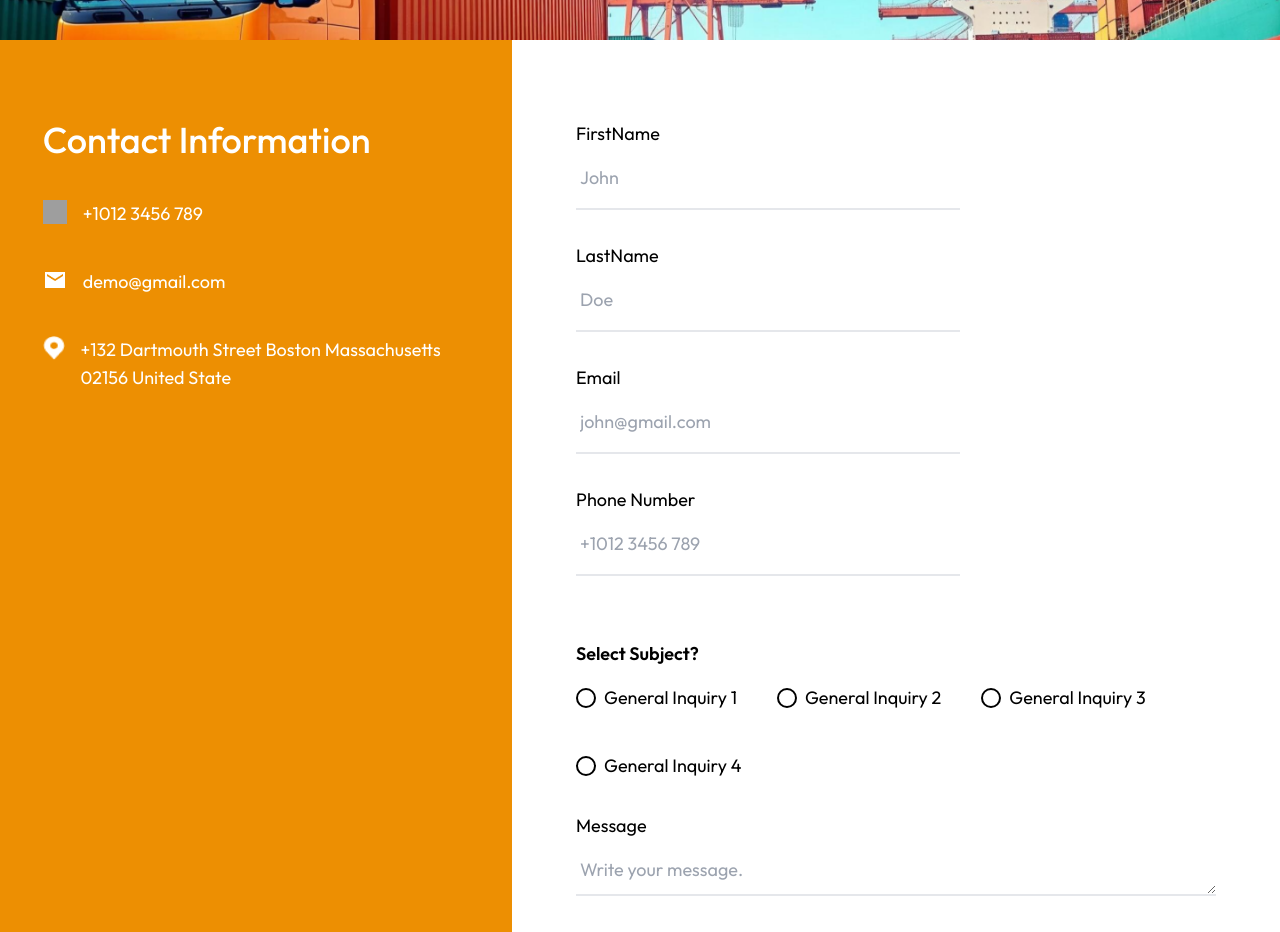
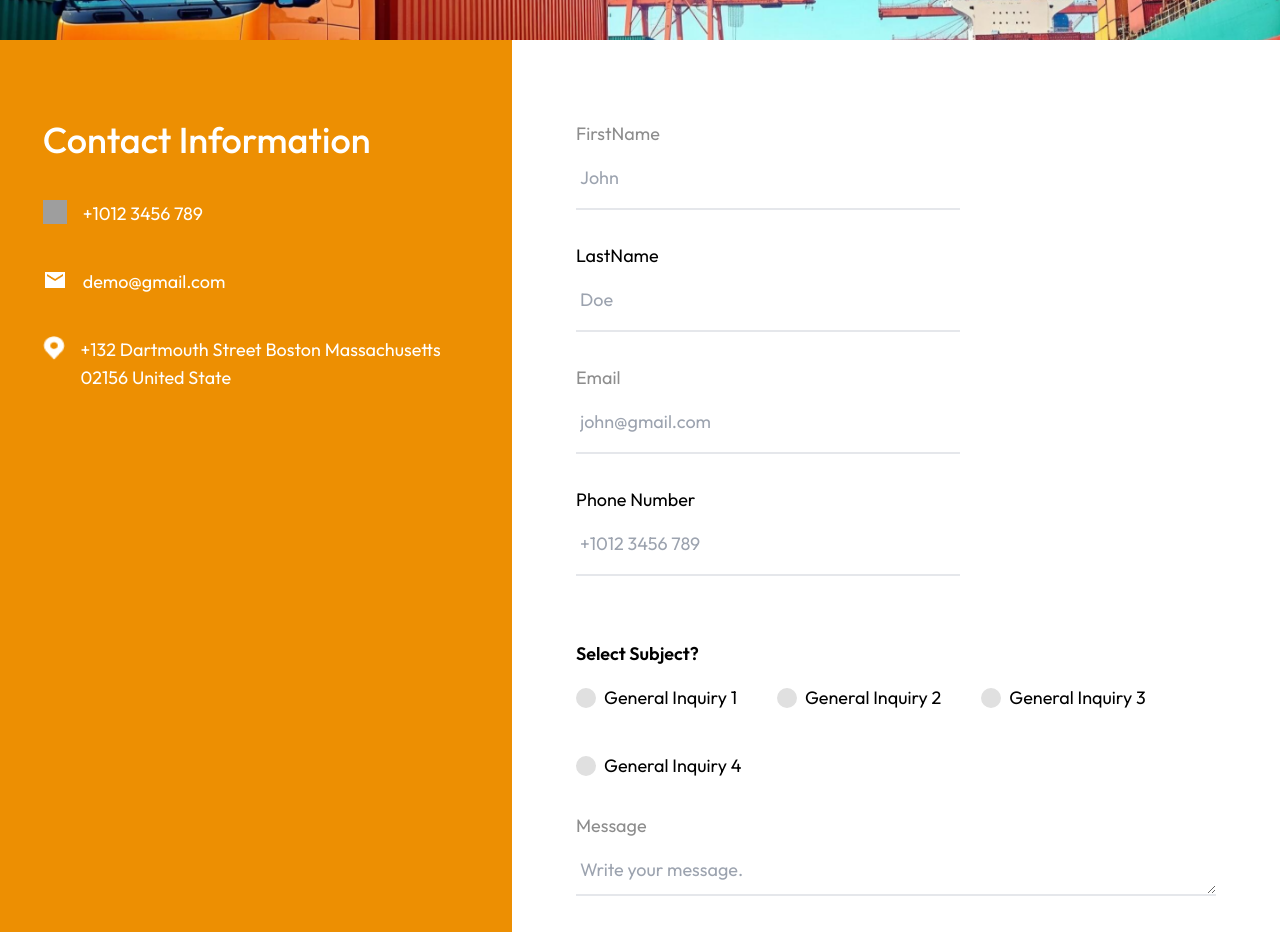
Before and after one commit to Sohaib-Ahmed869/GoodwillCargo, a React (Vite) app: page /contact in a window 1280 px wide. Shown: the part 760-1692 px from the top of the page. Built offline with nearby package versions, Linux system fonts and the light colour scheme; grey boxes are pictures that could not be loaded.

Commit message:
adjust some changes in form

```diff
--- a/src/component/about/Choose.jsx
+++ b/src/component/about/Choose.jsx
@@ -47,8 +47,8 @@ const Choose = () => {
               <span className="p-7  flex flex-col gap-10 w-full">
                 <h1 className="text-2xl font-bold">{item.title}</h1>
               </span>
-              <div className="pl-7  w-full flex">
-                <p className="text-base md:text-lg">{item.description}</p>
+              <div className="pl-7   w-full flex">
+                <p className="text-base pb-3 md:text-lg">{item.description}</p>
                 <img
                   src={item.image}
                   className="w-1/2 sm:w-52  sm:h-52 md:w-full md:h-full"
--- a/src/component/common/Hero.jsx
+++ b/src/component/common/Hero.jsx
@@ -32,7 +32,11 @@ const Hero = ({ title }) => {
               </p>
               <button className="bg-white bg-opacity-30 2xl:bg-opacity-10 hover:bg-opacity-35 hover:scale-105 transition-transform duration-500 flex items-center justify-center gap-2 rounded-full text-white py-4 2xl:py-5 text-lg xl:text-2xl px-4 2xl:px-8">
                 <p className="text-base md:text-xl 2xl:text-2xl">Get Started</p>
-                <img src={GetStarted} className="w-4 2xl:w-5" alt="get started image" />
+                <img
+                  src={GetStarted}
+                  className="w-4 2xl:w-5"
+                  alt="get started image"
+                />
               </button>
             </>
           )}
--- a/src/component/contact/Form.jsx
+++ b/src/component/contact/Form.jsx
@@ -9,8 +9,9 @@ const Form = () => {
       {/* left side  */}
       <div className="bg-primary w-full lg:w-2/5   items-center  py-20  text-white flex flex-col  ">
         <div className="flex flex-col gap-8 xl:gap-10  w-5/6">
-
-        <h1 className=" text-3xl xl:text-4xl font-medium">Contact Information</h1>
+          <h1 className=" text-3xl xl:text-4xl font-medium">
+            Contact Information
+          </h1>
           <span className="flex  justify-center    gap-4">
             <img src={phone} className="w-6 h-6   " alt="phone icon" />
             <p className="text-base  w-full  xl:text-lg">+1012 3456 789</p>
@@ -34,11 +35,17 @@ const Form = () => {
           <div className="w-full flex flex-wrap gap-y-3  xl:gap-y-8 gap-x-12  justify-between">
             {/* first name  */}
             <div className="flex flex-col w-full lg:w-96">
-              <label className="text-base xl:text-lg" htmlFor="firstName">FirstName</label>
+              <label
+                className="text-[#8D8D8D] text-base xl:text-lg cursor-pointer"
+                htmlFor="firstName"
+              >
+                FirstName
+              </label>
               <input
                 className="border-b-2 outline-none w-full text-base xl:text-lg py-4 px-1"
                 type="text"
                 name="firstName"
+                id="firstName"
                 placeholder="John"
                 required
                 autoComplete="off"
@@ -47,11 +54,17 @@ const Form = () => {
 
             {/* last name  */}
             <div className="flex flex-col w-full lg:w-96">
-              <label className="text-base xl:text-lg" htmlFor="lastName">LastName</label>
+              <label
+                className="text-base xl:text-lg cursor-pointer"
+                htmlFor="lastName"
+              >
+                LastName
+              </label>
               <input
                 className="border-b-2 outline-none w-full text-base xl:text-lg py-4 px-1"
                 type="text"
                 name="lastName"
+                id="lastName"
                 placeholder="Doe"
                 required
                 autoComplete="off"
@@ -60,11 +73,17 @@ const Form = () => {
 
             {/* email  */}
             <div className="flex flex-col w-full lg:w-96">
-              <label className="text-base xl:text-lg" htmlFor="email">Email</label>
+              <label
+                className="text-[#8D8D8D] text-base xl:text-lg cursor-pointer"
+                htmlFor="email"
+              >
+                Email
+              </label>
               <input
                 className="border-b-2 outline-none w-full text-base xl:text-lg py-4 px-1"
                 type="text"
                 name="email"
+                id="email"
                 placeholder="john@gmail.com"
                 required
                 autoComplete="off"
@@ -73,11 +92,17 @@ const Form = () => {
 
             {/* phone number  */}
             <div className="flex flex-col w-full lg:w-96">
-              <label className="text-base xl:text-lg" htmlFor="phone">Phone Number</label>
+              <label
+                className="text-base xl:text-lg cursor-pointer"
+                htmlFor="phone"
+              >
+                Phone Number
+              </label>
               <input
                 className="border-b-2 outline-none w-full text-base xl:text-lg py-4 px-1"
                 type="text"
                 name="phone"
+                id="phone"
                 placeholder="+1012 3456 789"
                 required
                 autoComplete="off"
@@ -98,7 +123,7 @@ const Form = () => {
                   value="General Inquiry 1"
                   className="peer hidden"
                 />
-                <span className="w-5 h-5 border-2 border-black rounded-full peer-checked:bg-black peer-checked:after:content-['✓'] peer-checked:after:text-white peer-checked:after:block peer-checked:after:text-center peer-checked:after:leading-4 peer-checked:after:text-xs"></span>
+                <span className="w-5 h-5 border-2 bg-[#E0E0E0] border-[#E0E0E0] rounded-full peer-checked:bg-black peer-checked:after:content-['✓'] peer-checked:after:text-white peer-checked:after:block peer-checked:after:text-center peer-checked:after:leading-4 peer-checked:after:text-xs"></span>
                 General Inquiry 1
               </label>
               <label className="flex items-center text-base xl:text-lg gap-2">
@@ -108,7 +133,7 @@ const Form = () => {
                   value="General Inquiry 2"
                   className="peer hidden"
                 />
-                <span className="w-5 h-5 border-2 border-black rounded-full peer-checked:bg-black peer-checked:after:content-['✓'] peer-checked:after:text-white peer-checked:after:block peer-checked:after:text-center peer-checked:after:leading-4 peer-checked:after:text-xs"></span>
+                <span className="w-5 h-5 border-2  bg-[#E0E0E0] border-[#E0E0E0] rounded-full peer-checked:bg-black peer-checked:after:content-['✓'] peer-checked:after:text-white peer-checked:after:block peer-checked:after:text-center peer-checked:after:leading-4 peer-checked:after:text-xs"></span>
                 General Inquiry 2
               </label>
               <label className="flex items-center text-base xl:text-lg gap-2">
@@ -118,7 +143,7 @@ const Form = () => {
                   value="General Inquiry 3"
                   className="peer hidden"
                 />
-                <span className="w-5 h-5 border-2 border-black rounded-full peer-checked:bg-black peer-checked:after:content-['✓'] peer-checked:after:text-white peer-checked:after:block peer-checked:after:text-center peer-checked:after:leading-4 peer-checked:after:text-xs"></span>
+                <span className="w-5 h-5 border-2 bg-[#E0E0E0] border-[#E0E0E0] rounded-full peer-checked:bg-black peer-checked:after:content-['✓'] peer-checked:after:text-white peer-checked:after:block peer-checked:after:text-center peer-checked:after:leading-4 peer-checked:after:text-xs"></span>
                 General Inquiry 3
               </label>
               <label className="flex items-center text-base xl:text-lg gap-2">
@@ -128,7 +153,7 @@ const Form = () => {
                   value="General Inquiry 4"
                   className="peer hidden"
                 />
-                <span className="w-5 h-5 border-2 border-black rounded-full peer-checked:bg-black peer-checked:after:content-['✓'] peer-checked:after:text-white peer-checked:after:block peer-checked:after:text-center peer-checked:after:leading-4 peer-checked:after:text-xs"></span>
+                <span className="w-5 h-5 border-2  bg-[#E0E0E0] border-[#E0E0E0] rounded-full peer-checked:bg-black peer-checked:after:content-['✓'] peer-checked:after:text-white peer-checked:after:block peer-checked:after:text-center peer-checked:after:leading-4 peer-checked:after:text-xs"></span>
                 General Inquiry 4
               </label>
             </div>
@@ -136,12 +161,16 @@ const Form = () => {
 
           {/* message  */}
           <div className="w-full">
-            <label htmlFor="message" className="text-base xl:text-lg">
+            <label
+              htmlFor="message"
+              className="text-[#8D8D8D] text-base xl:text-lg cursor-pointer"
+            >
               Message
             </label>
             <textarea
               className="border-b-2 outline-none h-14 scroll-none text-base xl:text-lg w-full py-4 px-1 overflow-hidden "
               name="message"
+              id="message"
               placeholder="Write your message."
               required
               autoComplete="off"
```
Lines whose indentation alone changed are shown as unchanged.
